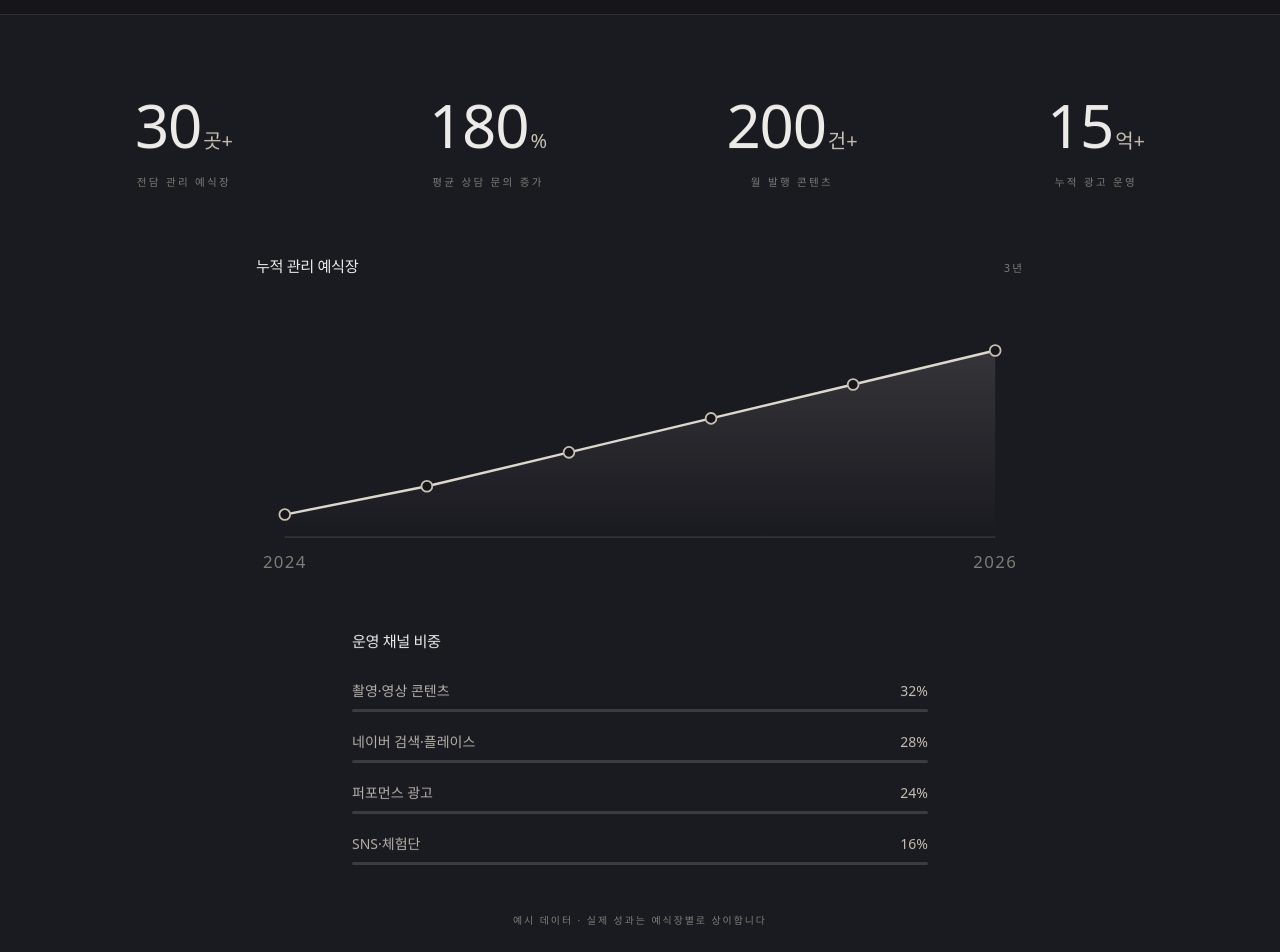
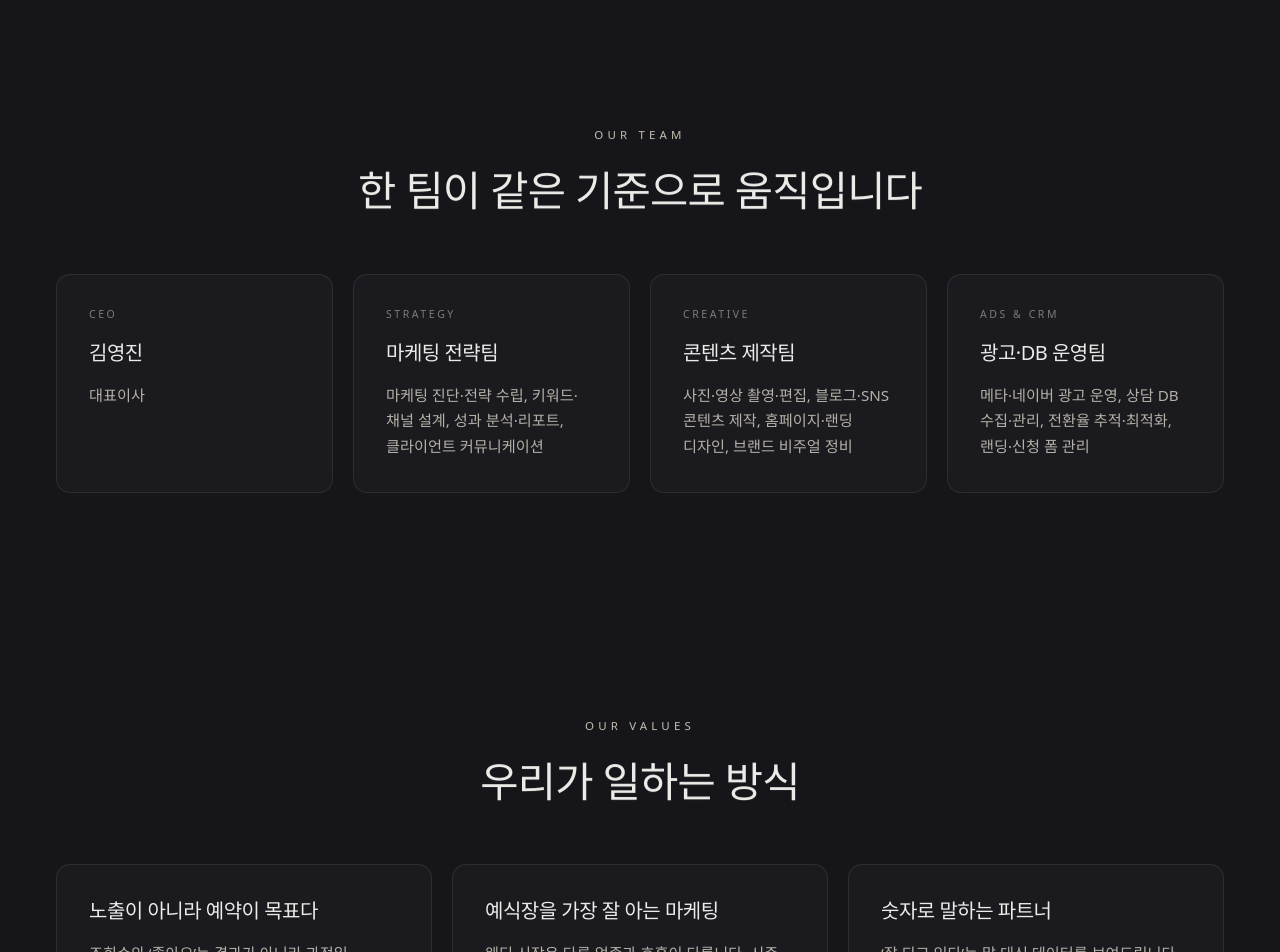
Before and after one commit to gustn0117/haram-marketing, a Next.js app: page /about in a window 1280 px wide. Shown: the part 3280-4232 px from the top of the page. Built offline with nearby package versions, Linux system fonts and the light colour scheme; a web font is replaced by a local one.

Commit message:
content: 검증 안 된 구체 성과 수치 전면 삭제 — 지표 밴드(30곳+·180%·200건+·15억+), 전후비교·채널기여·도넛(118건·98%·92/64/78% 등) 모두 제거. 스타트업 단계에 과장으로 읽히는 트랙레코드 수치 제거

```diff
--- a/app/(site)/about/page.tsx
+++ b/app/(site)/about/page.tsx
@@ -5,7 +5,6 @@ import {
   aboutStory,
   departments,
   equipment,
-  metrics,
   faqs,
   pageHeroImages,
 } from "@/lib/content";
@@ -14,8 +13,6 @@ import { PageHero } from "@/components/PageHero";
 import { Strengths } from "@/components/Strengths";
 import { FaqList } from "@/components/FaqList";
 import { Reveal } from "@/components/Reveal";
-import { CountUp } from "@/components/CountUp";
-import { GrowthChart, ChannelBars } from "@/components/charts";
 
 export const metadata: Metadata = {
   title: "회사소개",
@@ -116,56 +113,6 @@ export default function AboutPage() {
         </Container>
       </section>
 
-      {/* ── 성과 지표 — 신뢰 밴드 ── */}
-      <section className="border-y border-line bg-ink-2 px-6 py-16 md:py-20">
-        <Container size="wide">
-          <Reveal>
-            <div className="grid gap-12 text-center sm:grid-cols-2 lg:grid-cols-4">
-              {metrics.map((m) => (
-                <div key={m.label}>
-                  <p className="num text-5xl font-light leading-none tracking-[-0.02em] text-paper md:text-6xl">
-                    <CountUp value={m.value} />
-                    {m.suffix ? (
-                      <span className="ml-0.5 align-baseline text-xl tracking-normal text-gold">
-                        {m.suffix}
-                      </span>
-                    ) : null}
-                  </p>
-                  <p className="mt-5 text-[0.66rem] uppercase tracking-[0.22em] text-faint">
-                    {m.label}
-                  </p>
-                </div>
-              ))}
-            </div>
-          </Reveal>
-
-          <Reveal className="mx-auto mt-16 max-w-3xl">
-            <GrowthChart
-              title="누적 관리 예식장"
-              data={[4, 9, 15, 21, 27, 33]}
-              labels={["2024", "", "", "", "", "2026"]}
-              caption="3년"
-            />
-          </Reveal>
-
-          <Reveal className="mx-auto mt-10 max-w-xl">
-            <ChannelBars
-              title="운영 채널 비중"
-              items={[
-                { label: "촬영·영상 콘텐츠", pct: 32 },
-                { label: "네이버 검색·플레이스", pct: 28 },
-                { label: "퍼포먼스 광고", pct: 24 },
-                { label: "SNS·체험단", pct: 16 },
-              ]}
-            />
-          </Reveal>
-
-          <p className="mt-12 text-center text-[0.62rem] uppercase tracking-[0.2em] text-faint">
-            예시 데이터 · 실제 성과는 예식장별로 상이합니다
-          </p>
-        </Container>
-      </section>
-
       {/* ── 조직 ── */}
       <section id="team" className="scroll-mt-12 px-6 py-20 md:py-28">
         <Container size="wide">
--- a/app/(site)/addons/[slug]/page.tsx
+++ b/app/(site)/addons/[slug]/page.tsx
@@ -6,7 +6,6 @@ import { PageHero } from "@/components/PageHero";
 import { FaqList } from "@/components/FaqList";
 import { JsonLd } from "@/components/JsonLd";
 import { Reveal } from "@/components/Reveal";
-import { DonutChart } from "@/components/charts";
 import { RingsMotif, ArcDivider } from "@/components/Motifs";
 
 type Params = { slug: string };
@@ -140,32 +139,6 @@ export default async function AddonDetailPage({
         </Container>
       </section>
 
-      {/* ── Proof — 단일 도넛, 중앙 ── */}
-      <section className="px-6 py-14 md:py-20">
-        <Container size="narrow">
-          <Reveal className="text-center">
-            <p className="text-[0.72rem] uppercase tracking-[0.36em] text-gold">
-              Proof
-            </p>
-            <h2 className="mx-auto mt-8 max-w-2xl text-[clamp(1.7rem,3.6vw,2.75rem)] font-light leading-[1.3] tracking-[-0.025em] text-paper">
-              상담 전환에 보탬이 됩니다.
-            </h2>
-          </Reveal>
-
-          <Reveal className="mx-auto mt-12 flex justify-center">
-            <DonutChart
-              value={86}
-              label={`${name} 기여`}
-              caption="평균 상담 전환 기여도"
-            />
-          </Reveal>
-
-          <p className="mt-12 text-[0.62rem] uppercase tracking-[0.2em] text-faint">
-            예시 데이터 · 실제 성과는 예식장별로 상이합니다
-          </p>
-        </Container>
-      </section>
-
       <Reveal className="px-6">
         <ArcDivider className="mx-auto block w-[min(82vw,640px)] text-gold/35" />
       </Reveal>
--- a/app/(site)/addons/page.tsx
+++ b/app/(site)/addons/page.tsx
@@ -4,7 +4,6 @@ import { addons, pageHeroImages } from "@/lib/content";
 import { Container, CTASection } from "@/components/ui";
 import { PageHero } from "@/components/PageHero";
 import { Reveal } from "@/components/Reveal";
-import { DonutChart } from "@/components/charts";
 
 export const metadata: Metadata = {
   title: "지원서비스",
@@ -68,44 +67,6 @@ export default function AddonsPage() {
         </Container>
       </section>
 
-      {/* ── 지원서비스 효과(데이터 시각화) ── */}
-      <section className="px-6 py-20 md:py-28">
-        <Container size="wide">
-          <Reveal className="text-center">
-            <p className="text-[0.72rem] uppercase tracking-[0.36em] text-gold">
-              Proof
-            </p>
-            <h2 className="mx-auto mt-5 max-w-2xl text-[clamp(1.7rem,3.4vw,2.6rem)] font-light leading-[1.3] tracking-[-0.02em] text-paper">
-              지원서비스는 운영을 가볍게, 전환을 무겁게.
-            </h2>
-          </Reveal>
-
-          <Reveal>
-            <div className="mx-auto mt-14 grid max-w-4xl gap-14 md:grid-cols-3 md:gap-16">
-              <DonutChart
-                value={92}
-                label="홈페이지 상담 전환"
-                caption="제작·최적화한 홈페이지의 유입 대비 상담 신청 비율"
-              />
-              <DonutChart
-                value={64}
-                label="상담 응대 단축"
-                caption="CRM 도입 후 문의 응대까지 걸리는 시간 절감"
-              />
-              <DonutChart
-                value={78}
-                label="릴스 노출 기여"
-                caption="웨딩 촬영·릴스가 신규 노출에서 차지하는 비중"
-              />
-            </div>
-          </Reveal>
-
-          <p className="mt-12 text-center text-[0.62rem] uppercase tracking-[0.2em] text-faint">
-            예시 데이터 · 실제 성과는 예식장별로 상이합니다
-          </p>
-        </Container>
-      </section>
-
       <CTASection
         title="어떤 예식장을 운영하고 계신가요?"
         description="정해진 상품을 권하지 않습니다. 예식장의 상황과 목표만 알려주시면, 지금 그 예식장에 필요한 만큼만 골라 설계한 제안과 견적을 보내드립니다."
--- a/app/(site)/home/page.tsx
+++ b/app/(site)/home/page.tsx
@@ -1,9 +1,8 @@
 import type { Metadata } from "next";
 import Link from "next/link";
-import { services, metrics, processSteps, company } from "@/lib/content";
+import { services, processSteps, company } from "@/lib/content";
 import { Container, CTAButton } from "@/components/ui";
 import { Reveal } from "@/components/Reveal";
-import { CountUp } from "@/components/CountUp";
 import { ServiceIcon } from "@/components/ServiceIcons";
 
 export const metadata: Metadata = {
@@ -89,25 +88,6 @@ export default function HomePage() {
         </Container>
       </section>
 
-      {/* ── 지표 — 신뢰 밴드 ── */}
-      <section className="border-y border-line bg-ink-2 px-6 py-16 md:py-20">
-        <Container size="wide">
-          <div className="grid gap-10 text-center sm:grid-cols-2 lg:grid-cols-4">
-            {metrics.map((m) => (
-              <Reveal key={m.label}>
-                <p className="num text-4xl font-light leading-none tracking-[-0.02em] text-paper md:text-[3.4rem]">
-                  <CountUp value={m.value} />
-                  {m.suffix ? (
-                    <span className="text-2xl text-gold">{m.suffix}</span>
-                  ) : null}
-                </p>
-                <p className="mt-4 text-sm font-light text-muted">{m.label}</p>
-              </Reveal>
-            ))}
-          </div>
-        </Container>
-      </section>
-
       {/* ── 진행 방식 — 4단계 ── */}
       <section className="px-6 py-20 md:py-28">
         <Container size="wide">
--- a/app/(site)/services/[slug]/page.tsx
+++ b/app/(site)/services/[slug]/page.tsx
@@ -15,7 +15,6 @@ import { PageHero } from "@/components/PageHero";
 import { FaqList } from "@/components/FaqList";
 import { JsonLd } from "@/components/JsonLd";
 import { Reveal } from "@/components/Reveal";
-import { CompareBars } from "@/components/charts";
 import { AisleMotif, ArcDivider } from "@/components/Motifs";
 
 type Params = { slug: string };
@@ -213,33 +212,6 @@ function ServiceBody({ service }: { service: Service }) {
         </Container>
       </section>
 
-      {/* ── PROOF — 도입 전후 비교 (서비스별 작은 차트) ── */}
-      <section className="px-6 py-14 md:py-20">
-        <Container size="wide">
-          <Reveal className="text-center">
-            <p className="text-[0.72rem] uppercase tracking-[0.36em] text-gold">
-              Proof
-            </p>
-            <h2 className="mx-auto mt-8 max-w-2xl text-[clamp(1.7rem,3.6vw,2.75rem)] font-light leading-[1.3] tracking-[-0.025em] text-paper">
-              {title} 도입 전후, 상담 문의의 차이.
-            </h2>
-          </Reveal>
-
-          <Reveal className="mx-auto mt-12 max-w-xl">
-            <CompareBars
-              title={`${title} 도입 전후 월 상담 문의`}
-              before={{ label: "이전", w: 30, value: "12" }}
-              after={{ label: "이후", w: 100, value: "41" }}
-              unit="건"
-            />
-          </Reveal>
-
-          <p className="mt-12 text-[0.62rem] uppercase tracking-[0.2em] text-faint">
-            예시 데이터 · 실제 성과는 예식장별로 상이합니다
-          </p>
-        </Container>
-      </section>
-
       <Reveal className="px-6">
         <ArcDivider className="mx-auto block w-[min(82vw,640px)] text-gold/35" />
       </Reveal>
--- a/app/(site)/services/page.tsx
+++ b/app/(site)/services/page.tsx
@@ -5,7 +5,6 @@ import { Container, CTASection } from "@/components/ui";
 import { PageHero } from "@/components/PageHero";
 import { Reveal } from "@/components/Reveal";
 import { ServiceIcon } from "@/components/ServiceIcons";
-import { CompareBars, ChannelBars } from "@/components/charts";
 
 export const metadata: Metadata = {
   title: "서비스",
@@ -109,48 +108,6 @@ export default function ServicesPage() {
         </Container>
       </section>
 
-      {/* ── 성과(데이터 시각화) — 서비스 전후 비교 ── */}
-      <section className="px-6 py-20 md:py-28">
-        <Container size="wide">
-          <Reveal className="text-center">
-            <p className="text-[0.72rem] uppercase tracking-[0.36em] text-gold">
-              Proof
-            </p>
-            <h2 className="mx-auto mt-5 max-w-2xl text-[clamp(1.7rem,3.4vw,2.6rem)] font-light leading-[1.3] tracking-[-0.02em] text-paper">
-              마케팅 전후, 숫자가 달라집니다
-            </h2>
-            <p className="mx-auto mt-5 max-w-xl text-[1rem] font-light leading-[1.75] text-muted">
-              노출이 아니라 상담 문의와 채널별 기여도로 성과를 확인합니다.
-            </p>
-          </Reveal>
-
-          <Reveal>
-            <div className="mt-14 grid gap-14 md:grid-cols-2 md:gap-20">
-              <CompareBars
-                title="마케팅 전후 월 상담 문의"
-                before={{ label: "이전", w: 26, value: "31" }}
-                after={{ label: "이후", w: 100, value: "118" }}
-                unit="건"
-              />
-              <ChannelBars
-                title="채널별 상담 기여도"
-                items={[
-                  { label: "네이버 검색·플레이스", pct: 41 },
-                  { label: "블로그·체험단", pct: 24 },
-                  { label: "인스타그램·SNS", pct: 17 },
-                  { label: "퍼포먼스 광고", pct: 12 },
-                  { label: "영상·사진 콘텐츠", pct: 6 },
-                ]}
-              />
-            </div>
-          </Reveal>
-
-          <p className="mt-12 text-center text-[0.62rem] uppercase tracking-[0.2em] text-faint">
-            예시 데이터 · 실제 성과는 예식장별로 상이합니다
-          </p>
-        </Container>
-      </section>
-
       <CTASection
         title="어떤 예식장을 운영하고 계신가요?"
         description="정해진 상품을 권하지 않습니다. 예식장의 상황과 목표를 알려주시면, 그 예식장에 맞게 설계한 제안과 견적을 보내드립니다."
```
Also changed, not shown: app/(site)/contact/page.tsx (+0 -27 lines).
